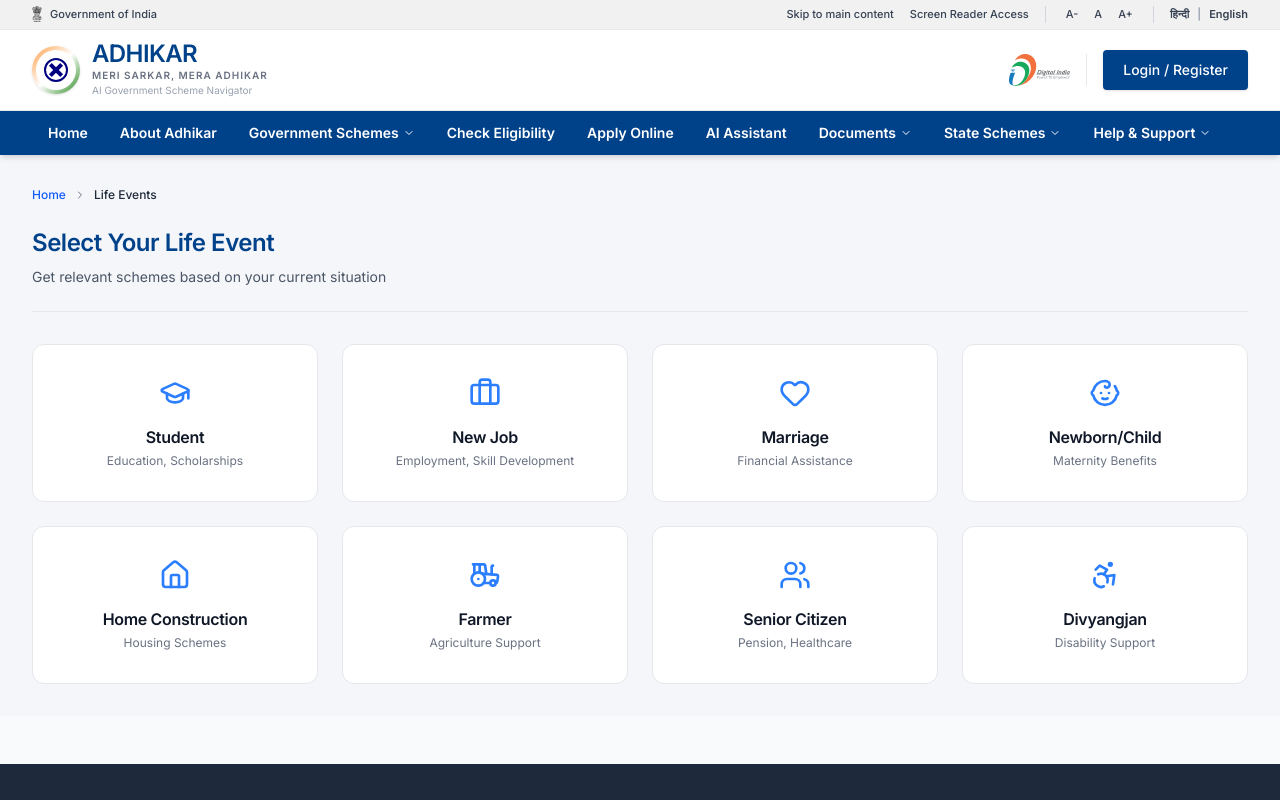
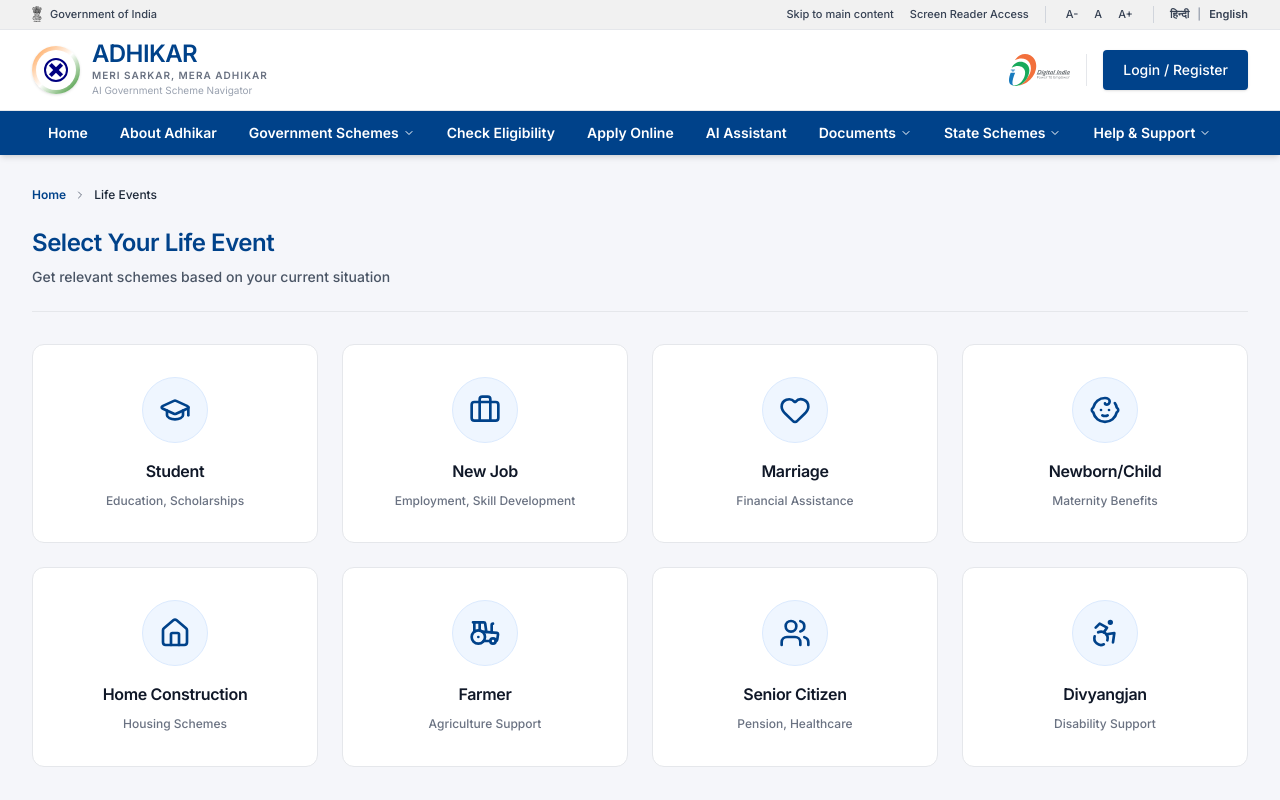
Before and after one commit to Akshatsrii/Adhikar, a React (Vite) app in the folder frontend/: page /life-events in a window 1280 px wide. Shown: the top 800 px of the page. Built offline with nearby package versions, Linux system fonts and the light colour scheme; no server answers.

Commit message:
feat(pages): connect life events to dynamic scheme filtering via api routing

```diff
--- a/frontend/src/routes/life-events.tsx
+++ b/frontend/src/routes/life-events.tsx
@@ -8,38 +8,38 @@ export const Route = createFileRoute('/life-events')({
 
 function LifeEventsPage() {
   const events = [
-    { icon: <GraduationCap className="w-8 h-8" />, title: 'Student', desc: 'Education, Scholarships' },
-    { icon: <Briefcase className="w-8 h-8" />, title: 'New Job', desc: 'Employment, Skill Development' },
-    { icon: <Heart className="w-8 h-8" />, title: 'Marriage', desc: 'Financial Assistance' },
-    { icon: <Baby className="w-8 h-8" />, title: 'Newborn/Child', desc: 'Maternity Benefits' },
-    { icon: <Home className="w-8 h-8" />, title: 'Home Construction', desc: 'Housing Schemes' },
-    { icon: <Tractor className="w-8 h-8" />, title: 'Farmer', desc: 'Agriculture Support' },
-    { icon: <Users className="w-8 h-8" />, title: 'Senior Citizen', desc: 'Pension, Healthcare' },
-    { icon: <Accessibility className="w-8 h-8" />, title: 'Divyangjan', desc: 'Disability Support' },
+    { icon: <GraduationCap className="w-8 h-8" />, title: 'Student', desc: 'Education, Scholarships', category: 'Education' },
+    { icon: <Briefcase className="w-8 h-8" />, title: 'New Job', desc: 'Employment, Skill Development', category: 'Employment' },
+    { icon: <Heart className="w-8 h-8" />, title: 'Marriage', desc: 'Financial Assistance', category: 'Women' },
+    { icon: <Baby className="w-8 h-8" />, title: 'Newborn/Child', desc: 'Maternity Benefits', category: 'Healthcare' },
+    { icon: <Home className="w-8 h-8" />, title: 'Home Construction', desc: 'Housing Schemes', category: 'Housing' },
+    { icon: <Tractor className="w-8 h-8" />, title: 'Farmer', desc: 'Agriculture Support', category: 'Agriculture' },
+    { icon: <Users className="w-8 h-8" />, title: 'Senior Citizen', desc: 'Pension, Healthcare', category: 'Healthcare' },
+    { icon: <Accessibility className="w-8 h-8" />, title: 'Divyangjan', desc: 'Disability Support', category: 'Healthcare' },
   ]
 
   return (
-    <div className="max-w-7xl mx-auto px-4 md:px-8 py-8 w-full bg-[#f5f6fa]">
+    <div className="max-w-7xl mx-auto px-4 md:px-8 py-8 w-full bg-[#f5f6fa] min-h-screen">
       {/* Breadcrumb */}
       <div className="flex items-center gap-2 text-xs font-medium text-gray-500 mb-6">
-        <Link to="/" className="text-blue-600 hover:underline">Home</Link>
+        <Link to="/" className="text-[#00428a] font-bold hover:underline">Home</Link>
         <ChevronRight className="w-3 h-3" />
         <span className="text-gray-800">Life Events</span>
       </div>
 
       <div className="mb-8 border-b border-gray-200 pb-6">
         <h1 className="text-2xl font-bold text-[#00428a] mb-2">Select Your Life Event</h1>
-        <p className="text-sm text-gray-600">Get relevant schemes based on your current situation</p>
+        <p className="text-sm text-gray-600 font-medium">Get relevant schemes based on your current situation</p>
       </div>
 
       <div className="grid grid-cols-2 md:grid-cols-4 gap-6">
         {events.map((ev, i) => (
-          <Link key={i} to="/schemes" className="bg-white rounded-xl border border-gray-200 p-8 flex flex-col items-center text-center hover:shadow-md hover:border-blue-200 transition group">
-            <div className="text-blue-500 mb-4 group-hover:scale-110 transition duration-300">
+          <Link key={i} to="/schemes" search={{ category: ev.category }} className="bg-white rounded-xl border border-gray-200 p-8 flex flex-col items-center text-center hover:shadow-lg hover:-translate-y-1 transition duration-300 group">
+            <div className="text-[#00428a] mb-4 group-hover:scale-110 transition duration-300 bg-blue-50 p-4 rounded-full border border-blue-100">
               {ev.icon}
             </div>
-            <h3 className="font-bold text-gray-900 mb-1">{ev.title}</h3>
-            <p className="text-xs text-gray-500">{ev.desc}</p>
+            <h3 className="font-bold text-gray-900 mb-2">{ev.title}</h3>
+            <p className="text-xs text-gray-500 font-medium leading-relaxed">{ev.desc}</p>
           </Link>
         ))}
       </div>
```
